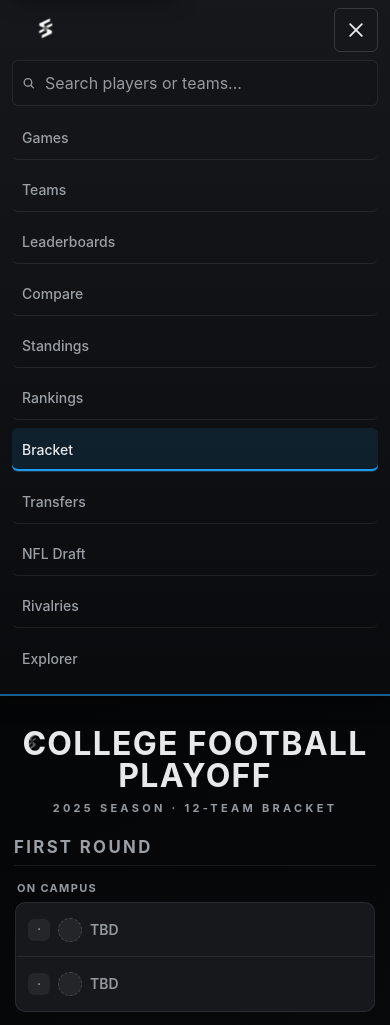
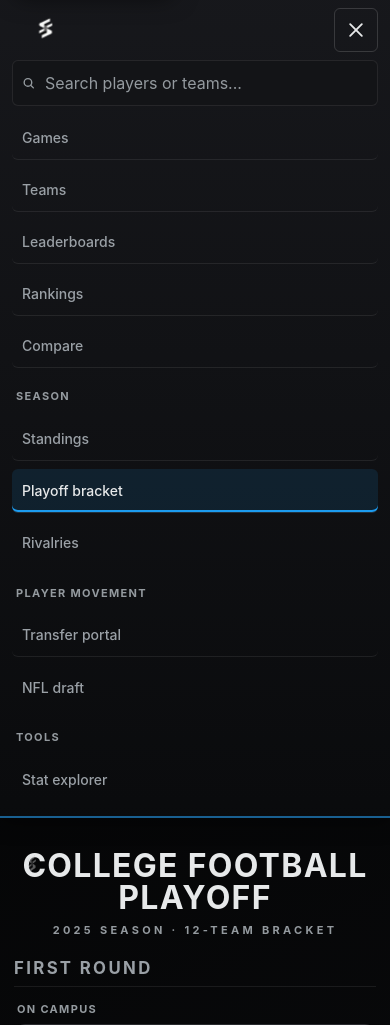
Before and after one commit to Revuelto-py/saturday-savant, a Flask app: page /bracket in a window 390 px wide, after a click that opens the changed part. Shown: the top 1025 px of the page. Run offline with Flask 3, Linux system fonts and the light colour scheme; data that the repository does not hold is empty; some libraries are stand-ins or nearby versions; some web fonts are replaced.

Commit message:
Nav: promote Rankings, group the More menu
Seven of eleven destinations sat flat inside 'More' — coverage is the
site's whole positioning, and the nav hid it.

Rankings moves to the top level: the AP poll is a weekly fan question and
was two clicks deep. Measured before moving it — the bar had 134px of slack
at its narrowest horizontal width (992px) and the link is ~95px, so nothing
wraps or collides with the search box at 1440, 1280, 1100 or 992.

The panel behind 'More' is now three labelled groups rather than one dump:
Season (Standings, Playoff bracket, Rivalries), Player movement (Transfer
portal, NFL draft) and Tools (Stat explorer). On phones the groups flatten
into the burger list and keep their labels. Dropped role=menu/menuitem: the
panel never implemented menu keyboard semantics, and a labelled group of
links is what it actually is.

Co-Authored-By: Claude Opus 5 <noreply@anthropic.com>
Claude-Session: https://claude.ai/code/session_01AEBzYbFf8zGuAWGKuMv9m4

```diff
--- a/templates/base.html
+++ b/templates/base.html
@@ -146,6 +146,17 @@
                 padding: 9px 12px; border-radius: var(--r-sm, 6px); text-decoration: none;
                 white-space: nowrap; transition: color var(--t-fast), background var(--t-fast);
             }
+            .nav-more-group { display: flex; flex-direction: column; }
+            .nav-more-group + .nav-more-group {
+                margin-top: 4px; padding-top: 5px;
+                border-top: 1px solid var(--border, rgba(255,255,255,0.08));
+            }
+            .nav-more-h {
+                padding: 6px 12px 3px;
+                font-family: var(--font-display); font-stretch: var(--display-stretch);
+                font-weight: 700; font-size: 0.6875rem; letter-spacing: 0.12em;
+                text-transform: uppercase; color: var(--text-dim, #949a9f);
+            }
             .nav-more-panel a:hover { color: var(--text-primary, #f0f4f8); background: rgba(255,255,255,0.07); }
             .nav-more-panel a.active {
                 color: var(--text-primary, #f0f4f8);
@@ -281,7 +292,13 @@
             .nav-links a:last-child { border-bottom: none; }
             /* Flatten the "More" group into the vertical hamburger list — the
                trigger disappears and its panel links join the flat stack. */
-            .nav-more, .nav-more-panel { display: contents; }
+            .nav-more, .nav-more-panel, .nav-more-group { display: contents; }
+            .nav-more-h {
+                padding: 12px 4px 4px;
+                font-family: var(--font-display); font-stretch: var(--display-stretch);
+                font-weight: 700; font-size: 0.6875rem; letter-spacing: 0.12em;
+                text-transform: uppercase; color: var(--text-dim, #949a9f);
+            }
             .nav-more-trigger { display: none; }
             .search-dropdown { max-height: 60vh; }
             /* 16px inputs stop iOS Safari from auto-zooming on focus */
@@ -479,11 +496,12 @@
             </a>
 
             {% set path = request.path %}
-            {% set more_active = path.startswith('/standings') or path.startswith('/rankings') or path.startswith('/bracket') or path.startswith('/transfers') or path.startswith('/draft') or path.startswith('/rivalr') or path.startswith('/explorer') %}
+            {% set more_active = path.startswith('/standings') or path.startswith('/bracket') or path.startswith('/transfers') or path.startswith('/draft') or path.startswith('/rivalr') or path.startswith('/explorer') %}
             <div class="nav-links" id="navLinks">
                 <a href="/games" {% if path.startswith('/games') or path.startswith('/game/') %}class="active" aria-current="page"{% endif %}>Games</a>
                 <a href="/teams" {% if path.startswith('/teams') or path.startswith('/team/') %}class="active" aria-current="page"{% endif %}>Teams</a>
                 <a href="/leaderboards/passing" {% if path.startswith('/leaderboards') %}class="active" aria-current="page"{% endif %}>Leaderboards</a>
+                <a href="/rankings" {% if path.startswith('/rankings') %}class="active" aria-current="page"{% endif %}>Rankings</a>
                 <a href="/compare" {% if path.startswith('/compare') %}class="active" aria-current="page"{% endif %}>Compare</a>
 
                 <div class="nav-more" id="navMore">
@@ -494,14 +512,22 @@
                             <polyline points="6 9 12 15 18 9"></polyline>
                         </svg>
                     </button>
-                    <div class="nav-more-panel" id="navMorePanel" role="menu" aria-label="More pages">
-                        <a href="/standings" role="menuitem" {% if path.startswith('/standings') %}class="active"{% endif %}>Standings</a>
-                        <a href="/rankings" role="menuitem" {% if path.startswith('/rankings') %}class="active"{% endif %}>Rankings</a>
-                        <a href="/bracket" role="menuitem" {% if path.startswith('/bracket') %}class="active"{% endif %}>Bracket</a>
-                        <a href="/transfers" role="menuitem" {% if path.startswith('/transfers') %}class="active"{% endif %}>Transfers</a>
-                        <a href="/draft" role="menuitem" {% if path.startswith('/draft') %}class="active"{% endif %}>NFL Draft</a>
-                        <a href="/rivalries" role="menuitem" {% if path.startswith('/rivalr') %}class="active"{% endif %}>Rivalries</a>
-                        <a href="/explorer" role="menuitem" {% if path.startswith('/explorer') %}class="active"{% endif %}>Explorer</a>
+                    <div class="nav-more-panel" id="navMorePanel" aria-label="More pages">
+                        <div class="nav-more-group" role="group" aria-labelledby="navMoreSeason">
+                            <span class="nav-more-h" id="navMoreSeason">Season</span>
+                            <a href="/standings" {% if path.startswith('/standings') %}class="active"{% endif %}>Standings</a>
+                            <a href="/bracket" {% if path.startswith('/bracket') %}class="active"{% endif %}>Playoff bracket</a>
+                            <a href="/rivalries" {% if path.startswith('/rivalr') %}class="active"{% endif %}>Rivalries</a>
+                        </div>
+                        <div class="nav-more-group" role="group" aria-labelledby="navMoreMoves">
+                            <span class="nav-more-h" id="navMoreMoves">Player movement</span>
+                            <a href="/transfers" {% if path.startswith('/transfers') %}class="active"{% endif %}>Transfer portal</a>
+                            <a href="/draft" {% if path.startswith('/draft') %}class="active"{% endif %}>NFL draft</a>
+                        </div>
+                        <div class="nav-more-group" role="group" aria-labelledby="navMoreTools">
+                            <span class="nav-more-h" id="navMoreTools">Tools</span>
+                            <a href="/explorer" {% if path.startswith('/explorer') %}class="active"{% endif %}>Stat explorer</a>
+                        </div>
                     </div>
                 </div>
             </div>
```
